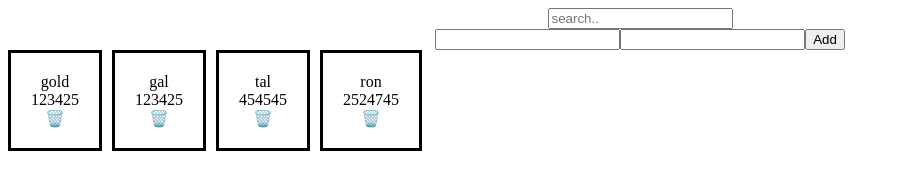
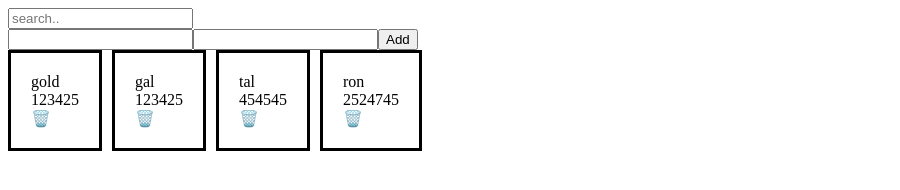
Before and after one commit to SunLaria/SunLaria.github.io, a plain HTML site: page index.html in a window 1280 px wide. Shown: the whole page, without its empty margins (0-900 px from the left). Drawn offline with nearby package versions, Linux system fonts and the light colour scheme.

Commit message:
Update style.css

```diff
--- a/style.css
+++ b/style.css
@@ -12,6 +12,3 @@
 .trashbin{
     cursor: pointer;
 }
-#main{
-    text-align:center;
-}
```
